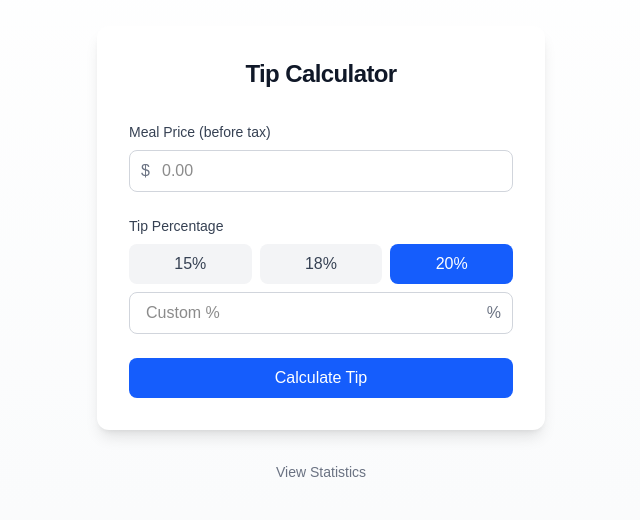
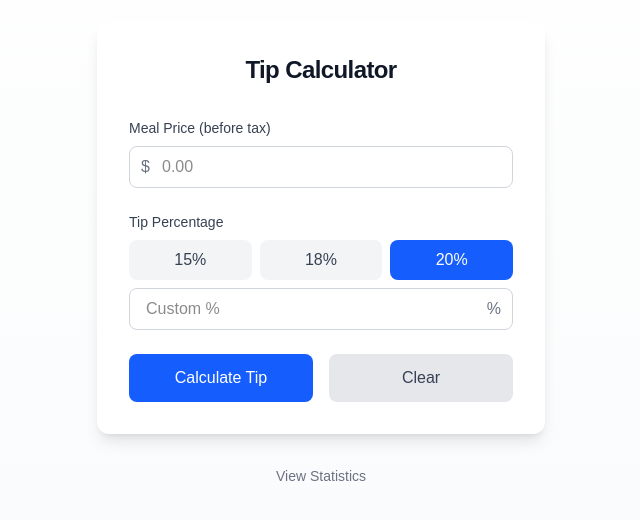
Before and after one commit to WeizhenW/tips-calculator, a Next.js app: page / in a window 1280 px wide. Shown: the part 146-666 px from the top of the page, without its empty margins (319-959 px from the left). Built offline with nearby package versions, Linux system fonts and the light colour scheme.

Commit message:
Add clear button functionality while maintaining original result display

```diff
--- a/app/page.tsx
+++ b/app/page.tsx
@@ -41,6 +41,14 @@ export default function Home() {
 
   const handleMealPriceChange = (e: React.ChangeEvent<HTMLInputElement>) => {
     setMealPrice(e.target.value);
+    setShowResult(false);
+  };
+
+  const handleClear = () => {
+    setMealPrice('');
+    setTipPercentage(20);
+    setCustomTipPercentage('');
+    setTip(null);
     setShowResult(false);
   };
 
@@ -126,12 +134,21 @@ export default function Home() {
             </div>
           </div>
 
-          <button
-            type="submit"
-            className="w-full bg-blue-600 text-white py-2 px-4 rounded-lg hover:bg-blue-700 transition-colors"
-          >
-            Calculate Tip
-          </button>
+          <div className="flex gap-4">
+            <button
+              type="submit"
+              className="flex-1 bg-blue-600 text-white px-6 py-3 rounded-lg font-medium hover:bg-blue-700 focus:outline-none focus:ring-2 focus:ring-blue-500 focus:ring-offset-2 dark:focus:ring-offset-gray-800"
+            >
+              Calculate Tip
+            </button>
+            <button
+              type="button"
+              onClick={handleClear}
+              className="flex-1 bg-gray-200 dark:bg-gray-700 text-gray-700 dark:text-gray-300 px-6 py-3 rounded-lg font-medium hover:bg-gray-300 dark:hover:bg-gray-600 focus:outline-none focus:ring-2 focus:ring-gray-500 focus:ring-offset-2 dark:focus:ring-offset-gray-800"
+            >
+              Clear
+            </button>
+          </div>
         </form>
 
         {showResult && tip !== null && (
@@ -151,6 +168,7 @@ export default function Home() {
           </div>
         )}
       </div>
+
       <footer className="mt-8 text-sm text-gray-500 dark:text-gray-400">
         <Link href="/stats" className="hover:text-gray-700 dark:hover:text-gray-300">
           View Statistics
```
